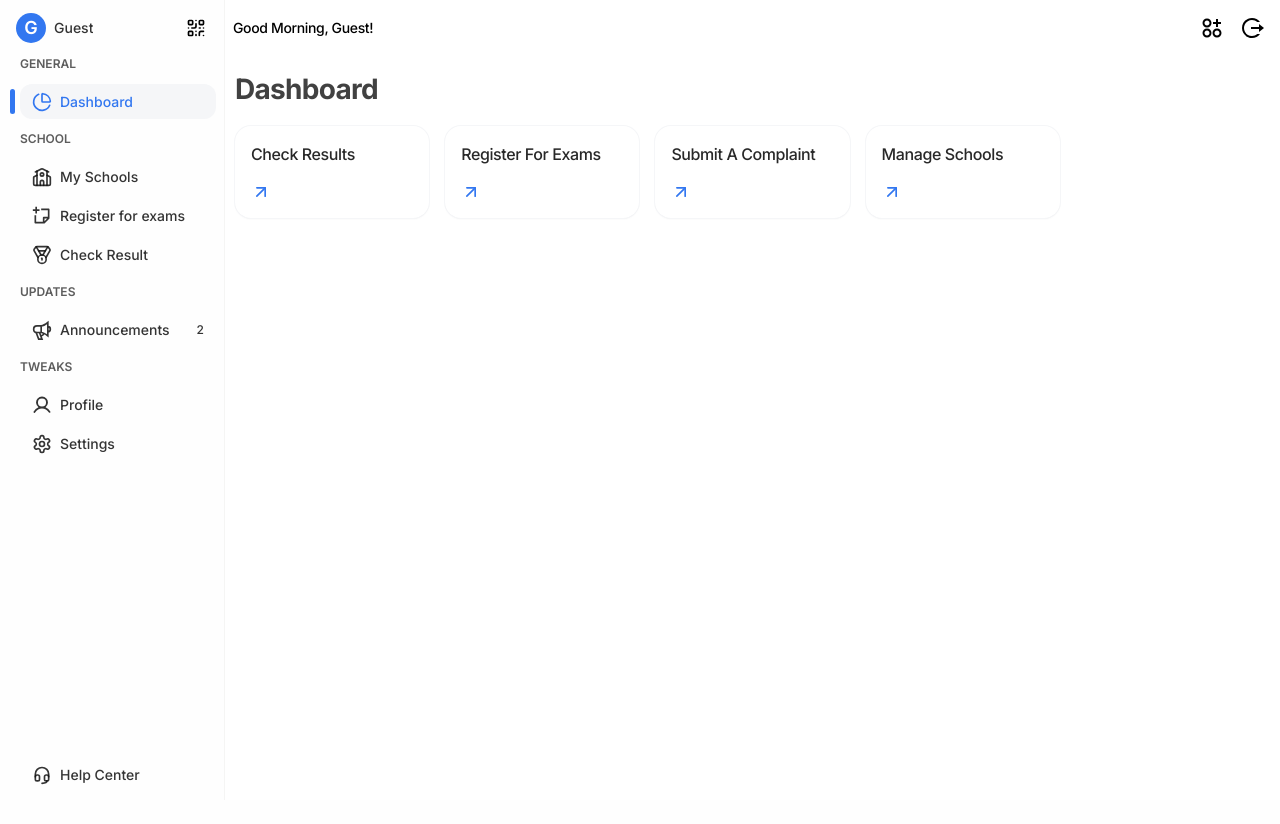
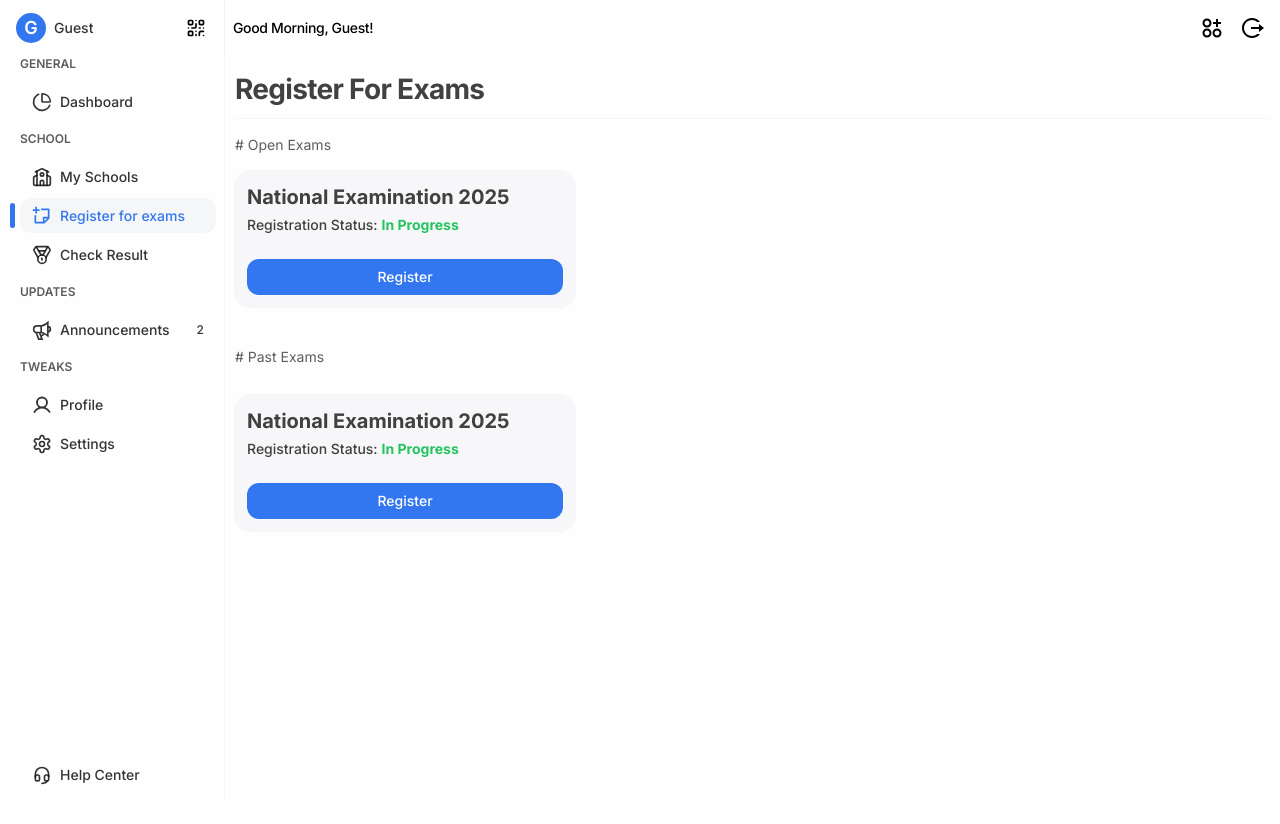
Before and after one commit to mbonikev/GradeWave, a React (Vite) app: page /#/student_register_for_exams in a window 1280 px wide. Before the commit this address led to /#/student_dashboard. Shown: the top 824 px of the page. Before the commit the page ends 800 px from the top, so only its background shows below. Built offline with nearby package versions, Linux system fonts and the light colour scheme; sample sign-in values are in the browser's storage.

Commit message:
updated src/pages/student/StudentRegisterForExams.jsx

```diff
--- a/src/pages/student/StudentRegisterForExams.jsx
+++ b/src/pages/student/StudentRegisterForExams.jsx
@@ -41,15 +41,23 @@ function StudentRegisterForExams() {
           <h1 className="text-[28px] font-bold tracking-tight mt-3 text-text-color/80 w-full border-b border-card-bg-weak pb-2">
             Register For Exams
           </h1>
-          <h1 className="text-sm font-normal my-4 text-text-color-weak"># Open Exams</h1>
+          <h1 className="text-sm font-normal my-4 text-text-color-weak">
+            # Open Exams
+          </h1>
           <div className="w-full max-w-[340px] max-md:max-w-full mt-3 rounded-2xl ring-1 ring-card-bg-weak bg-card-bg-weak/70 shadow-sm p-3 flex items-center">
             <div className="w-full flex flex-col gap-1 text-sm ">
-              <h1 className="text-xl font-bold text-text-color/80">National Examination 2025</h1>
+              <h1 className="text-xl font-bold text-text-color/80">
+                National Examination 2025
+              </h1>
               <h1 className="text-text-color/80">
-                <strong className="font-medium">Registration Status:</strong> <span className="text-green-500 font-bold">In Progress</span>
+                <strong className="font-medium">Registration Status:</strong>{" "}
+                <span className="text-green-500 font-bold">In Progress</span>
               </h1>
 
-              <Link to="/student_register_for_exams" className="bg-main-color hover:brightness-125 text-white select-none text-sm font-medium px-3 py-2 w-full flex items-center justify-center gap-2 mt-5 rounded-xl">
+              <Link
+                to="/student_register_for_exams"
+                className="bg-main-color hover:brightness-125 text-white select-none text-sm font-medium px-3 py-2 w-full flex items-center justify-center gap-2 mt-5 rounded-xl"
+              >
                 Register
               </Link>
               {/* <h1 className="text-text-color-weak">
@@ -66,8 +74,29 @@ function StudentRegisterForExams() {
               </h1> */}
             </div>
           </div>
-          <h1 className="text-sm font-normal my-4 text-text-color-weak mt-10"># Past Exams</h1>
-          <div className=""></div>
+          <h1 className="text-sm font-normal my-4 text-text-color-weak mt-10">
+            # Past Exams
+          </h1>
+          <div className="w-full grid grid-cols-3">
+            <div className="w-full max-w-[340px] max-md:max-w-full mt-3 rounded-2xl ring-1 ring-card-bg-weak bg-card-bg-weak/70 shadow-sm p-3 flex items-center">
+              <div className="w-full flex flex-col gap-1 text-sm ">
+                <h1 className="text-xl font-bold text-text-color/80">
+                  National Examination 2025
+                </h1>
+                <h1 className="text-text-color/80">
+                  <strong className="font-medium">Registration Status:</strong>{" "}
+                  <span className="text-green-500 font-bold">In Progress</span>
+                </h1>
+
+                <Link
+                  to="/student_register_for_exams"
+                  className="bg-main-color hover:brightness-125 text-white select-none text-sm font-medium px-3 py-2 w-full flex items-center justify-center gap-2 mt-5 rounded-xl"
+                >
+                  Register
+                </Link>
+              </div>
+            </div>
+          </div>
         </div>
       </div>
     </div>
```
